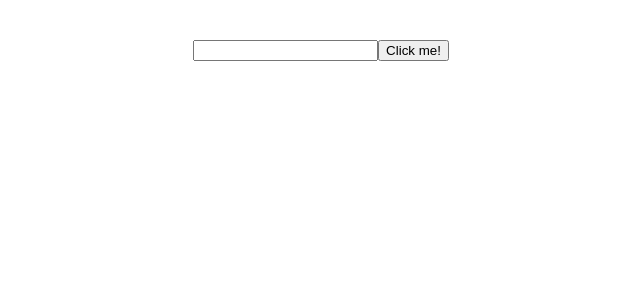
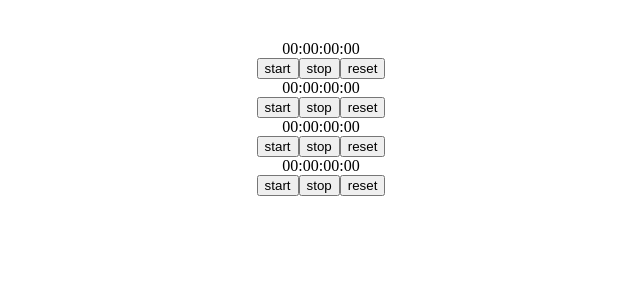
Before and after one commit to denskorov/test_vite_react, a React (Vite) app: page / in a window 1280 px wide. Shown: the top 300 px of the page, without its empty margins (319-959 px from the left). Built offline with nearby package versions, Linux system fonts and the light colour scheme.

Commit message:
useRef with StopWatch.jsx component

```diff
--- a/src/App.jsx
+++ b/src/App.jsx
@@ -1,16 +1,13 @@
 import './App.css'
-import {useRef} from "react";
+import StopWatch from "./StopWatch.jsx";
 
 function App() {
-
-
-    const input = useRef(null)
-
     return (
         <>
-            <input ref={input}/>
-            <button onClick={() => input.current.focus()}>Click me!</button>
-
+            <StopWatch/>
+            <StopWatch/>
+            <StopWatch/>
+            <StopWatch/>
         </>
     );
 }
--- /dev/null
+++ b/src/StopWatch.jsx
@@ -0,0 +1,63 @@
+import {useEffect, useRef, useState} from "react";
+
+function StopWatch() {
+
+    const [isRunning, setIsRunning] = useState(false)
+    const [elapsedTime, setElapsedTime] = useState(0)
+    const intervalIdRef = useRef(null)
+    const startTimeRef = useRef(0)
+
+
+    useEffect(() => {
+        if (isRunning) {
+            intervalIdRef.current = setInterval(() => {
+                setElapsedTime(Date.now() - startTimeRef.current)
+            }, 10)
+        }
+
+        return () => {
+            clearInterval(intervalIdRef.current)
+        }
+    }, [isRunning]);
+
+    const stopWatch = () => {
+        setIsRunning(false)
+    }
+    const startWatch = () => {
+        setIsRunning(true)
+        startTimeRef.current = Date.now() - elapsedTime
+    }
+    const resetWatch = () => {
+        setIsRunning(false)
+        setElapsedTime(0)
+    }
+
+    function formatTime() {
+        let hours = Math.floor((elapsedTime) / (1000 * 60 * 60))
+        let minutes = Math.floor((elapsedTime) / (1000 * 60) % 60)
+        let seconds = Math.floor((elapsedTime) / 1000 % 60)
+        let miliseconds = Math.floor((elapsedTime) % 1000 / 10)
+
+        hours = String(hours).padStart(2, '0')
+        minutes = String(minutes).padStart(2, '0')
+        seconds = String(seconds).padStart(2, '0')
+        miliseconds = String(miliseconds).padStart(2, '0')
+
+        return `${hours}:${minutes}:${seconds}:${miliseconds}`
+    }
+
+    return (<>
+        <div>
+            {formatTime()}
+        </div>
+        <div>
+            <button onClick={startWatch}>start</button>
+            <button onClick={stopWatch}>stop</button>
+            <button onClick={resetWatch}>reset</button>
+        </div>
+    </>)
+
+}
+
+
+export default StopWatch;
```
